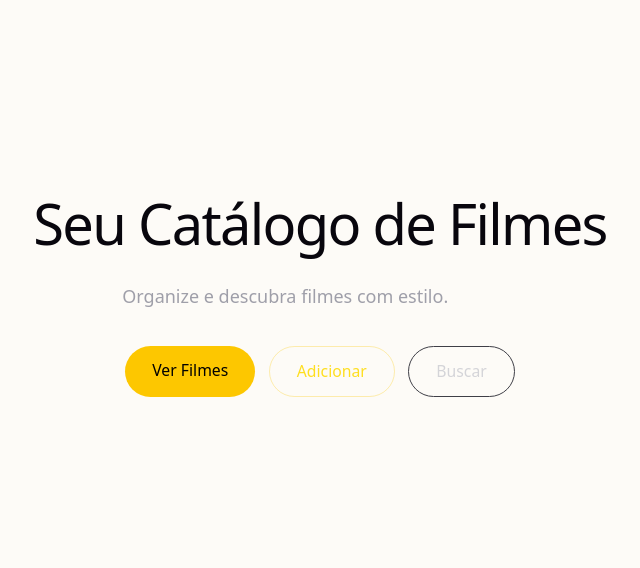
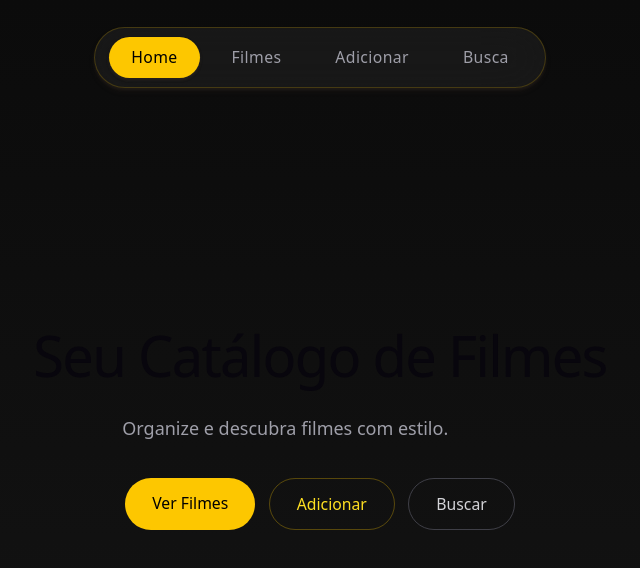
Before and after one commit to KalyssonRyan/MovieTracker, a React (Vite) app in the folder frontend/: page / in a window 1280 px wide. Shown: the top 568 px of the page, without its empty margins (320-960 px from the left). Built offline with nearby package versions, Linux system fonts and the light colour scheme.

Commit message:
feat(routes): implement layout

```diff
--- a/frontend/src/routes.tsx
+++ b/frontend/src/routes.tsx
@@ -4,16 +4,19 @@ import ListMoviePage from "./pages/ListMoviePage";
 import AddPage from "./pages/AddPage";
 import EditPage from "./pages/EditPage";
 import SearchPage from "./pages/SearchPage";
+import Layout from "./components/layout";
 
 function RouterList() {
   return (
     <BrowserRouter>
       <Routes>
-        <Route path="/" element={<HomePage />} />
-        <Route path="/movies" element={<ListMoviePage />} />
-        <Route path="/create" element={<AddPage />} />
-        <Route path="/edit/:id" element={<EditPage />} />
-        <Route path="/search/" element={<SearchPage />} />
+        <Route element={<Layout />}>
+          <Route path="/" element={<HomePage />} />
+          <Route path="/movies" element={<ListMoviePage />} />
+          <Route path="/create" element={<AddPage />} />
+          <Route path="/edit/:id" element={<EditPage />} />
+          <Route path="/search/" element={<SearchPage />} />
+        </Route>
       </Routes>
     </BrowserRouter>
   );
```
